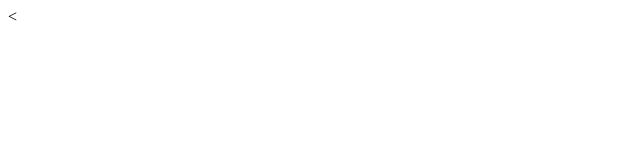
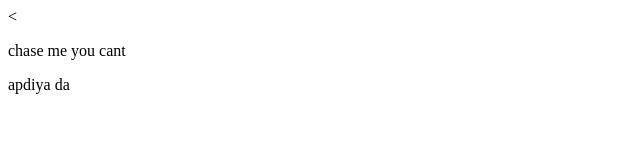
Before and after one commit to baraniranjan007/gittest, a website: page index.html in a window 1280 px wide. Shown: the whole page, without its empty margins (0-640 px from the left). Drawn offline with Linux system fonts and the light colour scheme.

Commit message:
fourth commit

```diff
--- a/new.html
+++ b/index.html
@@ -2,9 +2,10 @@
 <html lang="en" dir="ltr">
   <head>
     <meta charset="utf-8">
-    <title></title>
+    <title>Hi da paiyaa</title>
   </head>
   <body>
-
+    <p>chase me you cant</p>
+    <p>apdiya da</p>
   </body>
 </html>
```
Also changed, not shown: package.json (added, +24 -0 lines), 2 other files.
